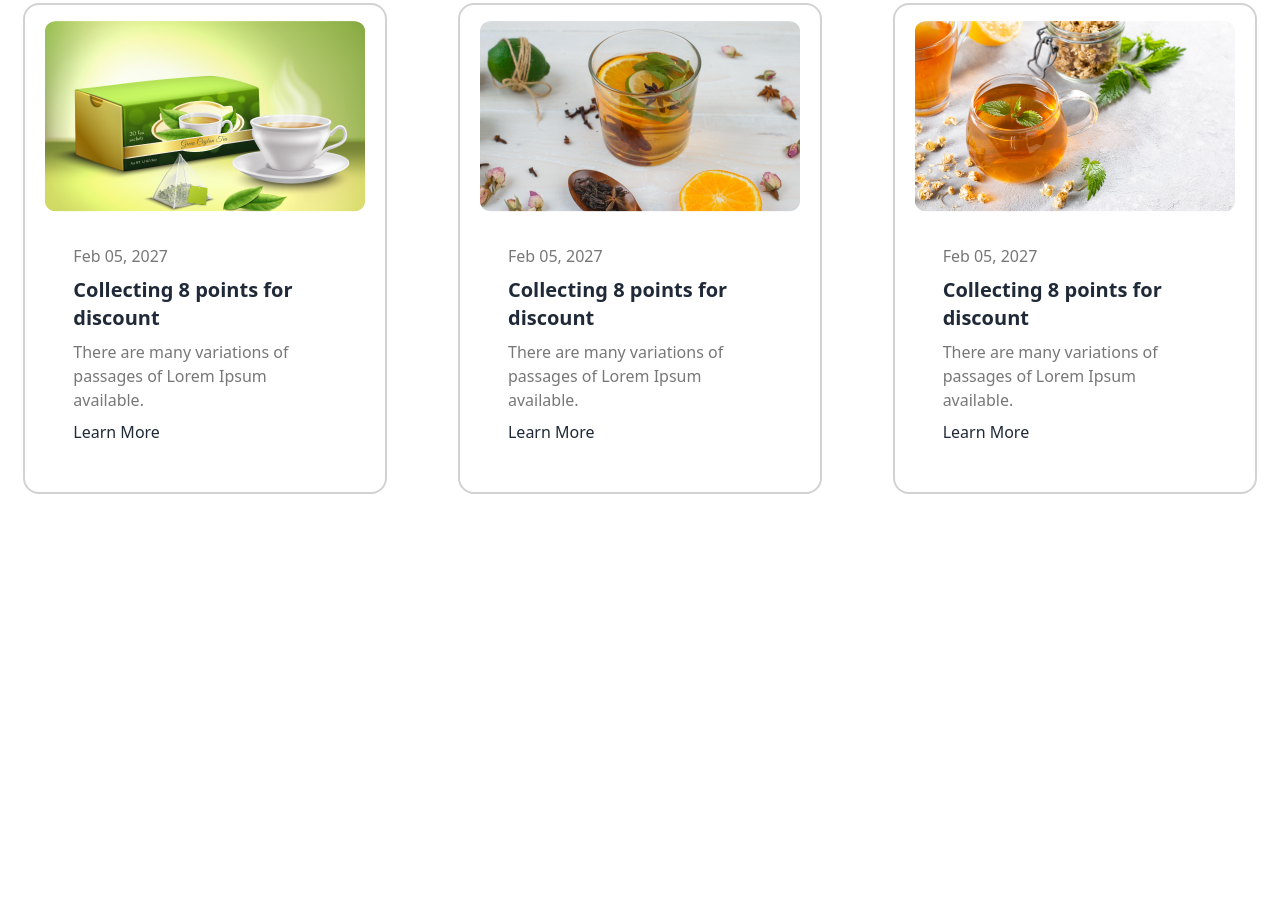
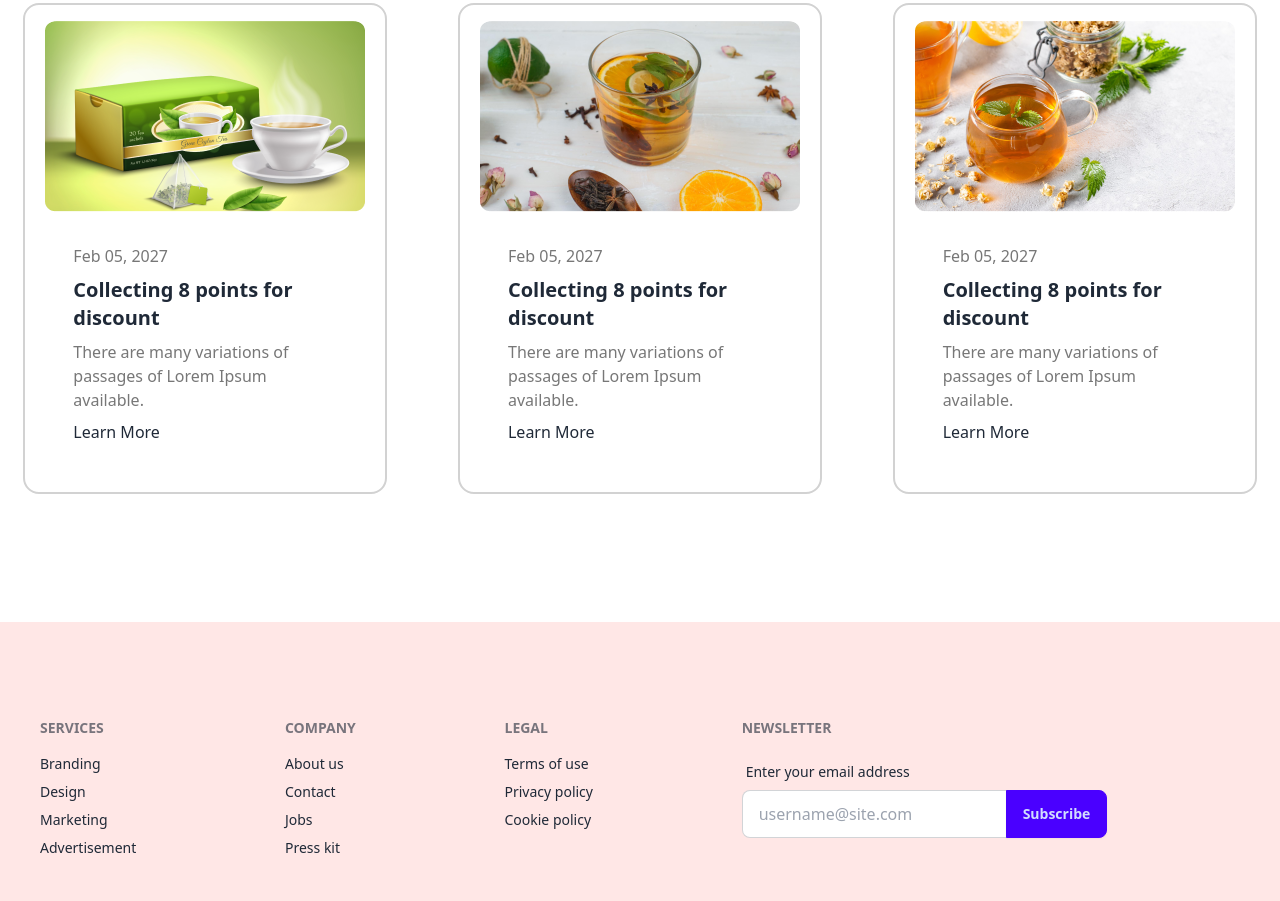
Before and after one commit to nawab25/Tea-House, a plain HTML site: page index.html in a window 1280 px wide. Shown: the part 3142-4043 px from the top of the page. Before the commit the page ends 3764 px from the top, so only its background shows below. Drawn offline with nearby package versions, Linux system fonts and the light colour scheme.

Commit message:
created the footer section

```diff
--- a/index.html
+++ b/index.html
@@ -38,7 +38,7 @@
 
 <body>
     <!-------------------------- Header section ------------------------- -->
-    <header class="container mx-auto px-5 md:px-0 lg:pt-10 pb-0 pt-6">
+    <header class="container mx-auto px-6 md:px-0 lg:pt-10 pb-0 pt-6">
         <div class="">
             <div class=" flex flex-col gap-5 md:flex-row justify-between items-center">
                 <div class="">
@@ -68,7 +68,7 @@
             </div>
         </div>
     </header>
-    <main class="container mx-auto px-5 md:px-0">
+    <main class="container mx-auto px-6 md:px-0">
         <!------------------- Featured Product Section ----------------->
         <section class="text-center md:my-14 my-10">
             <h1 class="md:text-5xl text-3xl md:mb-5 mb-3 font-extrabold text-[#1C1C1C]">Our Featured Products</h1>
@@ -254,7 +254,43 @@
             </div>
         </section>
     </main>
-    <footer></footer>
+    <footer class="py-14 bg-[#ffe7e6]  lg:px-0">
+        <div class="container footer mx-auto p-10 text-base-content ">
+                    <nav>
+                        <header class="footer-title">Services</header>
+                        <a class="link link-hover">Branding</a>
+                        <a class="link link-hover">Design</a>
+                        <a class="link link-hover">Marketing</a>
+                        <a class="link link-hover">Advertisement</a>
+                      </nav>
+                      <nav>
+                        <header class="footer-title">Company</header>
+                        <a class="link link-hover">About us</a>
+                        <a class="link link-hover">Contact</a>
+                        <a class="link link-hover">Jobs</a>
+                        <a class="link link-hover">Press kit</a>
+                      </nav>
+                      <nav>
+                        <header class="footer-title">Legal</header>
+                        <a class="link link-hover">Terms of use</a>
+                        <a class="link link-hover">Privacy policy</a>
+                        <a class="link link-hover">Cookie policy</a>
+                      </nav>
+
+              <form>
+                <header class="footer-title">Newsletter</header>
+                <fieldset class="form-control w-80">
+                  <label class="label">
+                    <span class="label-text">Enter your email address</span>
+                  </label>
+                  <div class="join">
+                    <input type="text" placeholder="username@site.com" class="input input-bordered join-item" />
+                    <button class="btn btn-primary join-item">Subscribe</button>
+                  </div>
+                </fieldset>
+              </form>
+        </div>
+      </footer>
 </body>
 
 </html>
```
